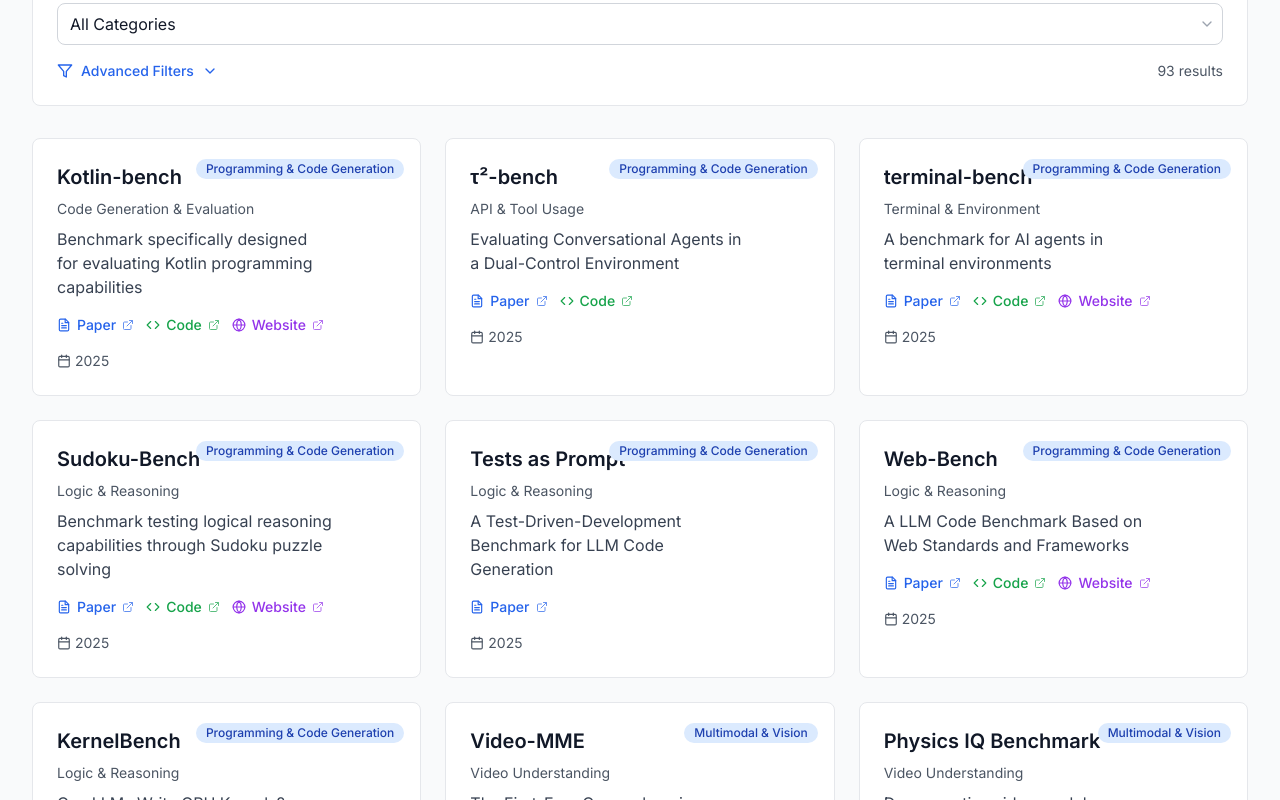
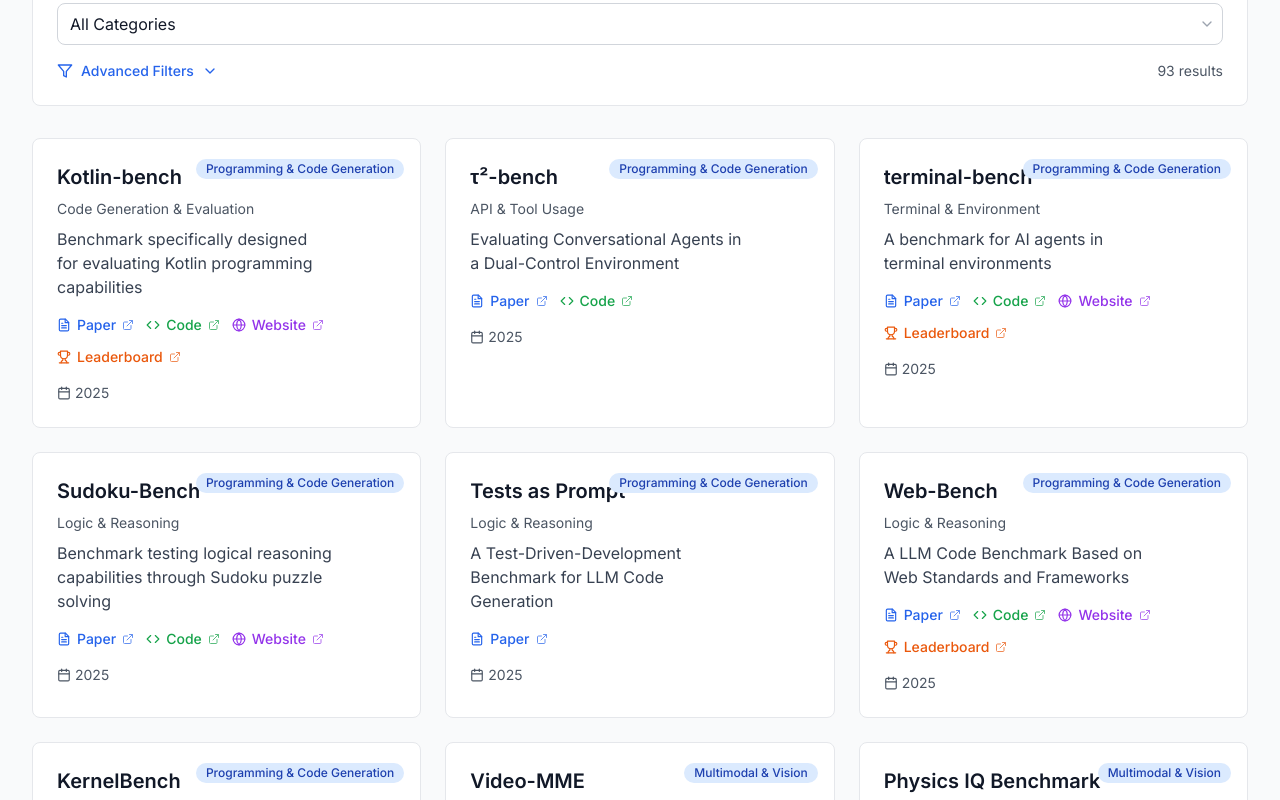
Before and after one commit to panilya/awesome-ai-benchmarks, a Next.js app in the folder website/: page / in a window 1280 px wide. Shown: the part 640-1440 px from the top of the page. Built offline with nearby package versions, Linux system fonts and the light colour scheme.

Commit message:
Support new Leaderboard field in benchmarks data

```diff
--- a/website/public/data/benchmarks.json
+++ b/website/public/data/benchmarks.json
@@ -25,6 +25,7 @@
               "description": "Comprehensive benchmark for code generation and understanding",
               "paper": "https://openreview.net/forum?id=YrycTjllL0",
               "website": "https://bigcode-bench.github.io/",
+              "leaderboard": "https://bigcode-bench.github.io/",
               "year": 2024
             },
             {
@@ -32,12 +33,14 @@
               "description": "A Research Coding Benchmark Curated by Scientists",
               "website": "https://scicode-bench.github.io/",
               "paper": "https://arxiv.org/abs/2407.13168",
+              "leaderboard": "https://scicode-bench.github.io/#experiment-results",
               "year": 2024
             },
             {
               "name": "Aider Polyglot",
               "description": "Multilingual coding benchmark for AI assistants",
               "website": "https://aider.chat/2024/12/21/polyglot.html#the-polyglot-benchmark",
+              "leaderboard": "https://aider.chat/docs/leaderboards/",
               "year": 2024
             },
             {
@@ -51,6 +54,7 @@
               "name": "Kotlin-bench",
               "description": "Benchmark specifically designed for evaluating Kotlin programming capabilities",
               "website": "https://firebender.com/blog/kotlin-bench",
+              "leaderboard": "https://firebender.com/leaderboard",
               "code": "https://github.com/firebenders/Kotlin-bench",
               "year": 2025
             }
@@ -63,6 +67,7 @@
               "name": "Gorilla",
               "description": "Large Language Model Connected with Massive APIs for function calling evaluation",
               "website": "https://gorilla.cs.berkeley.edu/blogs/8_berkeley_function_calling_leaderboard.html#bfcl",
+              "leaderboard": "https://gorilla.cs.berkeley.edu/leaderboard.html",
               "code": "https://github.com/ShishirPatil/gorilla/tree/main/berkeley-function-call-leaderboard",
               "year": 2024
             },
@@ -77,6 +82,7 @@
               "name": "τ-bench",
               "description": "A Benchmark for Tool-Agent-User Interaction in Real-World Domains",
               "paper": "https://arxiv.org/abs/2406.12045",
+              "leaderboard": "https://github.com/sierra-research/tau-bench?tab=readme-ov-file#leaderboard",
               "code": "https://github.com/sierra-research/tau-bench",
               "year": 2024
             },
@@ -96,6 +102,7 @@
               "name": "terminal-bench",
               "description": "A benchmark for AI agents in terminal environments",
               "website": "https://www.tbench.ai",
+              "leaderboard": "https://www.tbench.ai/leaderboard",
               "code": "https://github.com/laude-institute/terminal-bench",
               "year": 2025
             }
@@ -123,6 +130,7 @@
               "description": "A LLM Code Benchmark Based on Web Standards and Frameworks",
               "code": "https://github.com/bytedance/web-bench",
               "paper": "https://arxiv.org/abs/2505.07473",
+              "leaderboard": "https://huggingface.co/spaces/bytedance-research/Web-Bench-Leaderboard",
               "website": "https://huggingface.co/spaces/bytedance-research/Web-Bench-Leaderboard",
               "year": 2025
             },
@@ -130,6 +138,7 @@
               "name": "KernelBench",
               "description": "Can LLMs Write GPU Kernels?",
               "website": "https://scalingintelligence.stanford.edu/blogs/kernelbench/",
+              "leaderboard": "https://scalingintelligence.stanford.edu/KernelBenchLeaderboard/",
               "year": 2025
             }
           ]
@@ -159,6 +168,7 @@
               "description": "A Benchmark for Long-context Interleaved Video-Language Understanding",
               "paper": "https://arxiv.org/abs/2407.15754",
               "website": "https://longvideobench.github.io/",
+              "leaderboard": "https://longvideobench.github.io/index.html#leaderboard",
               "year": 2024
             },
             {
@@ -167,6 +177,7 @@
               "paper": "https://arxiv.org/pdf/2405.21075",
               "website": "https://video-mme.github.io/home_page.html",
               "code": "https://github.com/MME-Benchmarks/Video-MME",
+              "leaderboard": "https://video-mme.github.io/home_page.html#leaderboard",
               "year": 2025
             },
             {
@@ -174,6 +185,7 @@
               "description": "Multi-task Long Video Understanding Benchmark",
               "code": "https://github.com/JUNJIE99/MLVU",
               "paper": "https://arxiv.org/abs/2406.04264",
+              "leaderboard": "https://github.com/JUNJIE99/MLVU?tab=readme-ov-file#trophy-mlvu-test-leaderboard",
               "year": 2024
             },
             {
@@ -182,6 +194,7 @@
               "website": "https://physics-iq.github.io/",
               "paper": "https://arxiv.org/abs/2501.09038",
               "code": "https://github.com/google-deepmind/physics-IQ-benchmark",
+              "leaderboard": "https://github.com/google-deepmind/physics-IQ-benchmark?tab=readme-ov-file#leaderboard",
               "year": 2025
             },
             {
@@ -189,6 +202,7 @@
               "description": "Comprehensive Benchmark Suite for Video Generative Models",
               "website": "https://vchitect.github.io/VBench-project/",
               "code": "https://github.com/Vchitect/VBench",
+              "leaderboard": "https://huggingface.co/spaces/Vchitect/VBench_Leaderboard",
               "year": 2024
             },
             {
@@ -205,6 +219,7 @@
               "website": "https://favor-bench.github.io/",
               "paper": "https://arxiv.org/abs/2503.14935",
               "code": "https://github.com/FAVOR-Bench/FAVOR-Bench",
+              "leaderboard": "https://favor-bench.github.io/#leaderboard",
               "year": 2025
             }
           ]
@@ -218,6 +233,7 @@
               "paper": "https://arxiv.org/abs/2402.04788",
               "website": "https://mllm-judge.github.io/",
               "code": "https://github.com/Dongping-Chen/MLLM-Judge",
+              "leaderboard": "https://mllm-judge.github.io/leaderboard.html",
               "year": 2024
             },
             {
@@ -239,6 +255,7 @@
               "name": "ENIGMAEVAL",
               "description": "A Benchmark of Long Multimodal Reasoning Challenges",
               "paper": "https://arxiv.org/pdf/2502.08859",
+              "leaderboard": "https://scale.com/leaderboard/enigma_eval",
               "year": 2025
             },
             {
@@ -246,6 +263,7 @@
               "description": "A Benchmark for Evaluating Visual Reasoning in Multi-modal Large Language Models",
               "website": "https://visulogic-benchmark.github.io/VisuLogic/#",
               "paper": "https://arxiv.org/abs/2504.15279",
+              "leaderboard": "https://visulogic-benchmark.github.io/VisuLogic/",
               "year": 2025
             },
             {
@@ -260,6 +278,7 @@
               "description": "Comprehensive Benchmarking Multi-modal Large Language Models for Vision-Driven Embodied Agents",
               "website": "https://embodiedbench.github.io/",
               "paper": "https://arxiv.org/abs/2502.09560",
+              "leaderboard": "https://embodiedbench.github.io/",
               "year": 2025
             }
           ]
@@ -271,6 +290,7 @@
               "name": "Intelligent Document Processing (IDP) Leaderboard",
               "description": "Comprehensive evaluation of document processing capabilities",
               "website": "https://idp-leaderboard.org/",
+              "leaderboard": "https://idp-leaderboard.org/#leaderboard",
               "code": "https://github.com/NanoNets/docext",
               "year": 2025
             },
@@ -279,6 +299,7 @@
               "description": "Benchmark for evaluating optical character recognition capabilities",
               "paper": "https://arxiv.org/abs/2502.18443",
               "code": "https://github.com/allenai/olmocr/tree/main/olmocr/bench",
+              "leaderboard": "https://github.com/allenai/olmocr/tree/main/olmocr/bench#results",
               "year": 2025
             }
           ]
@@ -302,6 +323,7 @@
               "name": "CaseLaw",
               "description": "Legal case law analysis and reasoning benchmark",
               "website": "https://www.vals.ai/benchmarks/case_law-05-09-2025",
+              "leaderboard": "https://www.vals.ai/benchmarks/case_law-05-09-2025",
               "year": 2025
             },
             {
@@ -340,6 +362,7 @@
               "description": "Comprehensive agent evaluation framework",
               "website": "https://www.realevals.xyz/",
               "paper": "https://arxiv.org/abs/2504.11543",
+              "leaderboard": "https://www.realevals.xyz/",
               "year": 2025
             }
           ]
@@ -359,6 +382,7 @@
               "description": "Evaluating Agents on Setting Up and Executing Tasks from Research Repositories",
               "code": "https://github.com/allenai/super-benchmark",
               "paper": "https://arxiv.org/abs/2409.07440",
+              "leaderboard": "https://huggingface.co/spaces/allenai/super_leaderboard",
               "year": 2024
             },
             {
@@ -366,6 +390,7 @@
               "description": "A Benchmark for Real-World Planning with Language Agents",
               "paper": "https://arxiv.org/abs/2402.01622",
               "website": "https://osu-nlp-group.github.io/TravelPlanner/",
+              "leaderboard": "https://huggingface.co/spaces/osunlp/TravelPlannerLeaderboard",
               "code": "https://github.com/OSU-NLP-Group/TravelPlanner",
               "year": 2024
             },
@@ -374,6 +399,7 @@
               "description": "Benchmarking Long-Context Language Models on Long Procedural Generation",
               "website": "https://princeton-pli.github.io/LongProc/",
               "paper": "https://arxiv.org/pdf/2501.05414",
+              "leaderboard": "https://princeton-pli.github.io/LongProc/#leaderboard",
               "year": 2025
             }
           ]
@@ -386,6 +412,7 @@
               "description": "A Challenging Benchmark for Promoting AGI with Olympiad-Level Bilingual Multimodal Scientific Problems",
               "paper": "https://arxiv.org/pdf/2402.14008",
               "code": "https://github.com/OpenBMB/OlympiadBench",
+              "leaderboard": "https://github.com/OpenBMB/OlympiadBench?tab=readme-ov-file#leaderboard",
               "year": 2024
             },
             {
@@ -393,6 +420,7 @@
               "description": "Benchmarking the Logical Reasoning Ability of Language Models",
               "paper": "https://arxiv.org/abs/2502.01100",
               "website": "https://huggingface.co/blog/yuchenlin/zebra-logic",
+              "leaderboard": "https://huggingface.co/spaces/allenai/ZebraLogic",
               "year": 2025
             },
             {
@@ -414,6 +442,7 @@
               "description": "Enhanced version of the Massive Multitask Language Understanding benchmark",
               "code": "https://github.com/TIGER-AI-Lab/MMLU-Pro",
               "paper": "https://arxiv.org/abs/2406.01574",
+              "leaderboard": "https://huggingface.co/spaces/TIGER-Lab/MMLU-Pro",
               "year": 2024
             },
             {
@@ -421,6 +450,7 @@
               "description": "Scaling LLM Evaluation across 285 Graduate Disciplines",
               "website": "https://supergpqa.github.io/",
               "paper": "https://www.arxiv.org/abs/2502.14739",
+              "leaderboard": "https://supergpqa.github.io/#Dataset",
               "year": 2025
             },
             {
@@ -429,6 +459,7 @@
               "website": "https://physbench.github.io/",
               "paper": "https://arxiv.org/abs/2501.16411",
               "code": "https://github.com/USC-GVL/PhysBench",
+              "leaderboard": "https://physbench.github.io/#leaderboard",
               "year": 2025
             },
             {
@@ -437,6 +468,7 @@
               "website": "https://math-perturb.github.io/",
               "paper": "https://arxiv.org/abs/2502.06453",
               "code": "https://github.com/Kaffaljidhmah2/MATH-Perturb",
+              "leaderboard": "https://math-perturb.github.io/#leaderboard",
               "year": 2025
             },
             {
@@ -444,6 +476,7 @@
               "description": "A Reasoning Challenge for Large Language Models",
               "website": "https://huggingface.co/papers/2502.01584",
               "paper": "https://arxiv.org/abs/2502.01584",
+              "leaderboard": "https://huggingface.co/spaces/nuprl/reasoning-weekly",
               "year": 2025
             },
             {
@@ -485,6 +518,7 @@
               "description": "Multilingual Grade School Math Benchmark (MGSM), Language Models are Multilingual Chain-of-Thought Reasoners",
               "code": "https://github.com/google-research/url-nlp",
               "paper": "https://arxiv.org/abs/2210.03057",
+              "leaderboard": "https://www.vals.ai/benchmarks/mgsm-2025-05-09",
               "year": 2022
             },
             {
@@ -498,12 +532,14 @@
               "name": "MuSR",
               "description": "Testing the Limits of Chain-of-thought with Multistep Soft Reasoning",
               "paper": "https://arxiv.org/abs/2310.16049",
+              "leaderboard": "https://klu.ai/glossary/musr-eval",
               "year": 2023
             },
             {
               "name": "AIME Benchmark",
               "description": "American Invitational Mathematics Examination benchmark",
               "website": "https://www.vals.ai/benchmarks/aime-2025-05-09",
+              "leaderboard": "https://www.vals.ai/benchmarks/aime-2025-05-09",
               "year": 2025
             },
             {
@@ -512,6 +548,7 @@
               "website": "https://agi.safe.ai/",
               "paper": "https://arxiv.org/abs/2501.14249",
               "code": "https://github.com/centerforaisafety/hle",
+              "leaderboard": "https://agi.safe.ai/",
               "year": 2025
             },
             {
@@ -534,6 +571,7 @@
               "website": "https://openai.com/index/browsecomp",
               "paper": "https://arxiv.org/abs/2504.12516",
               "code": "https://github.com/openai/simple-evals",
+              "leaderboard": "https://github.com/openai/simple-evals?tab=readme-ov-file#benchmark-results",
               "year": 2025
             },
             {
@@ -541,6 +579,7 @@
               "description": "Evaluating Large Language Models Towards Improved Human Health",
               "website": "https://openai.com/index/healthbench",
               "paper": "https://cdn.openai.com/pdf/bd7a39d5-9e9f-47b3-903c-8b847ca650c7/healthbench_paper.pdf",
+              "leaderboard": "https://openai.com/index/healthbench/",
               "year": 2025
             },
             {
@@ -562,6 +601,7 @@
               "description": "Evaluating Algorithmic Reasoning with Counterexample Creation",
               "website": "https://falsifiers.github.io/",
               "paper": "https://arxiv.org/abs/2502.19414",
+              "leaderboard": "https://falsifiers.github.io/#results",
               "year": 2025
             },
             {
@@ -569,6 +609,7 @@
               "description": "Enhanced version of the BIG-Bench benchmark with more challenging tasks",
               "code": "https://github.com/google-deepmind/bbeh",
               "paper": "https://arxiv.org/abs/2502.19187",
+              "leaderboard": "https://github.com/google-deepmind/bbeh/blob/main/leaderboard.md",
               "year": 2025
             }
           ]
@@ -636,6 +677,7 @@
               "name": "LLMs Battle Snake",
               "description": "Game-based evaluation using Snake gameplay",
               "website": "https://snakebench.com/",
+              "leaderboard": "https://snakebench.com/",
               "year": 2025
             },
             {
@@ -658,6 +700,7 @@
               "description": "Complex game environment for AI agent training and evaluation",
               "website": "https://jackhopkins.github.io/factorio-learning-environment/",
               "paper": "https://arxiv.org/abs/2503.09617",
+              "leaderboard": "https://jackhopkins.github.io/factorio-learning-environment/leaderboard/",
               "year": 2025
             },
             {
@@ -665,18 +708,21 @@
               "description": "Benchmarking Agentic LLM and VLM Reasoning On Games",
               "website": "https://balrogai.com/",
               "paper": "https://arxiv.org/abs/2411.13543",
+              "leaderboard": "https://balrogai.com/",
               "year": 2024
             },
             {
               "name": "WeirdML Benchmark v1 (Archived)",
               "description": "Unconventional machine learning challenges",
               "website": "https://htihle.github.io/weirdml_v1.html",
+              "leaderboard": "https://htihle.github.io/weirdml_v1.html#results",
               "year": 2024
             },
             {
               "name": "WeirdML Benchmark v2",
               "description": "Unconventional machine learning challenges",
               "website": "https://htihle.github.io/weirdml.html",
+              "leaderboard": "https://htihle.github.io/weirdml.html#results",
               "year": 2025
             },
             {
@@ -690,6 +736,7 @@
               "name": "GameArena",
               "description": "Evaluating LLM Reasoning through Live Computer Games",
               "paper": "https://arxiv.org/abs/2412.06394",
+              "leaderboard": "https://huggingface.co/spaces/lmgame/game_arena_bench",
               "year": 2024
             }
           ]
@@ -707,6 +754,7 @@
               "description": "Benchmark for Large Language Models memory capabilities",
               "paper": "https://arxiv.org/abs/2501.13121",
               "code": "https://github.com/ahstat/episodic-memory-benchmark",
+              "leaderboard": "https://github.com/ahstat/episodic-memory-benchmark?tab=readme-ov-file#-ranking-in-context-memory",
               "year": 2025
             }
           ]
@@ -761,6 +809,7 @@
               "description": "A Fine-grained and Challenging Benchmark for Process-Level Reward Models",
               "code": "https://github.com/ssmisya/PRMBench",
               "paper": "https://arxiv.org/abs/2501.03124",
+              "leaderboard": "https://prmbench.github.io/#leaderboard_test",
               "year": 2025
             }
           ]
--- a/website/scripts/markdown-parser.js
+++ b/website/scripts/markdown-parser.js
@@ -135,6 +135,12 @@ function parseMarkdownToJSON(markdownContent) {
                 currentBenchmark.tags = tagsValue.split(',').map(tag => tag.trim());
               }
             }
+            else if (fieldLine.startsWith('Leaderboard: ')) {
+              const leaderboardValue = fieldLine.substring(13).trim();
+              if (leaderboardValue !== '(optional)') {
+                currentBenchmark.leaderboard = leaderboardValue;
+              }
+            }
           } else {
             // If line doesn't match expected format, break out of optional fields parsing
             i--; // Back up one line
--- a/website/src/components/BenchmarkCard.tsx
+++ b/website/src/components/BenchmarkCard.tsx
@@ -2,7 +2,7 @@
 
 import { Benchmark } from '@/lib/benchmark-types';
 import { truncateText } from '@/lib/utils';
-import { ExternalLink, Code, Globe, Calendar, Tag, FileText } from 'lucide-react';
+import { ExternalLink, Code, Globe, Calendar, Tag, FileText, Trophy } from 'lucide-react';
 import Link from 'next/link';
 
 interface BenchmarkCardProps {
@@ -75,6 +75,19 @@ export default function BenchmarkCard({ benchmark }: BenchmarkCardProps) {
             <ExternalLink size={12} className="opacity-70" />
           </a>
         )}
+
+        {benchmark.leaderboard && (
+          <a
+            href={benchmark.leaderboard}
+            target="_blank"
+            rel="noopener noreferrer"
+            className="inline-flex items-center gap-1.5 text-sm text-orange-600 hover:text-orange-800 dark:text-orange-400 dark:hover:text-orange-300 font-medium transition-colors"
+          >
+            <Trophy size={14} />
+            Leaderboard
+            <ExternalLink size={12} className="opacity-70" />
+          </a>
+        )}
       </div>
 
       {/* Metadata */}
--- a/website/src/lib/benchmark-types.ts
+++ b/website/src/lib/benchmark-types.ts
@@ -8,6 +8,7 @@ export interface Benchmark {
   year: number;
   metrics?: string[];
   tags?: string[];
+  leaderboard?: string;
   category: string;
   subcategory: string;
 }
```
